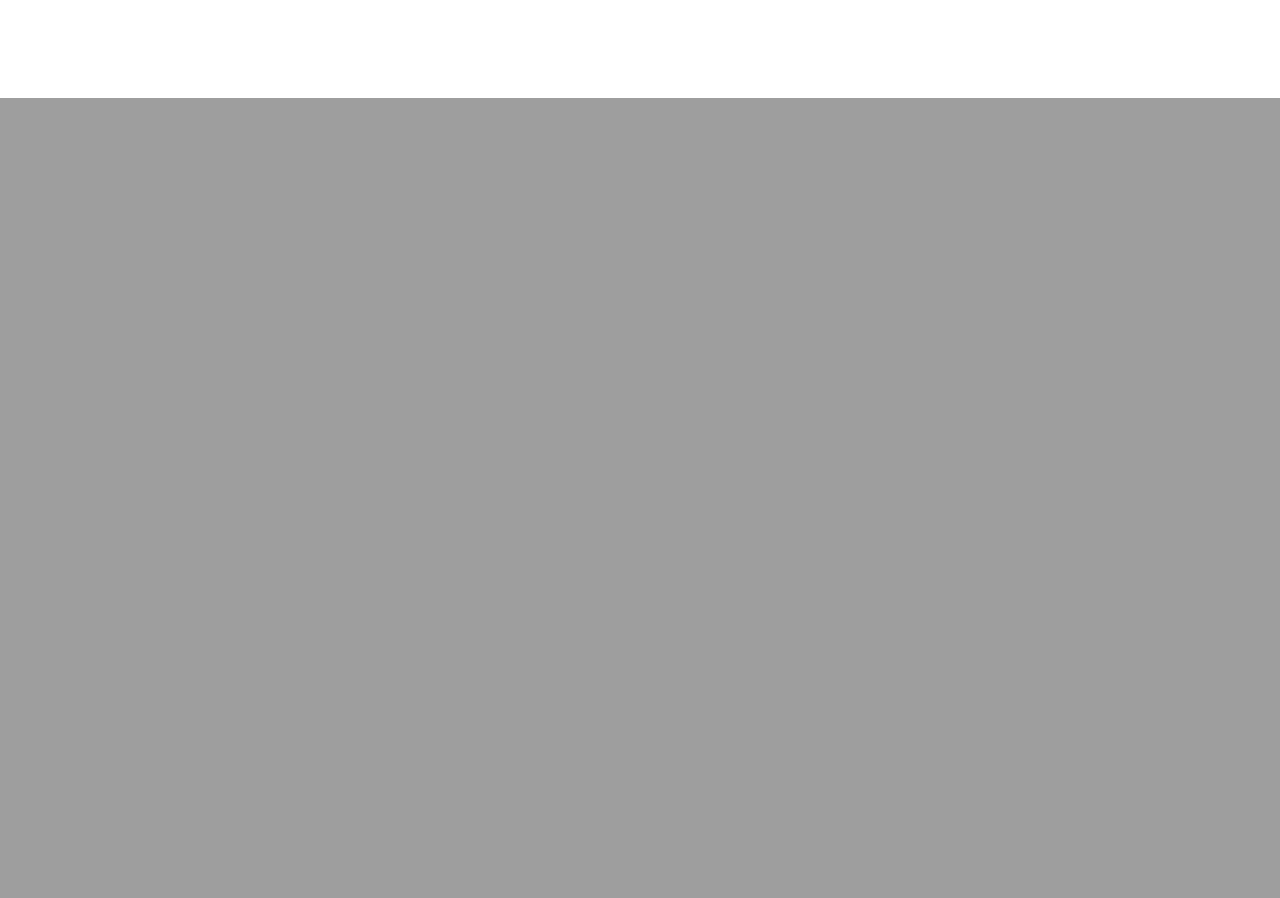
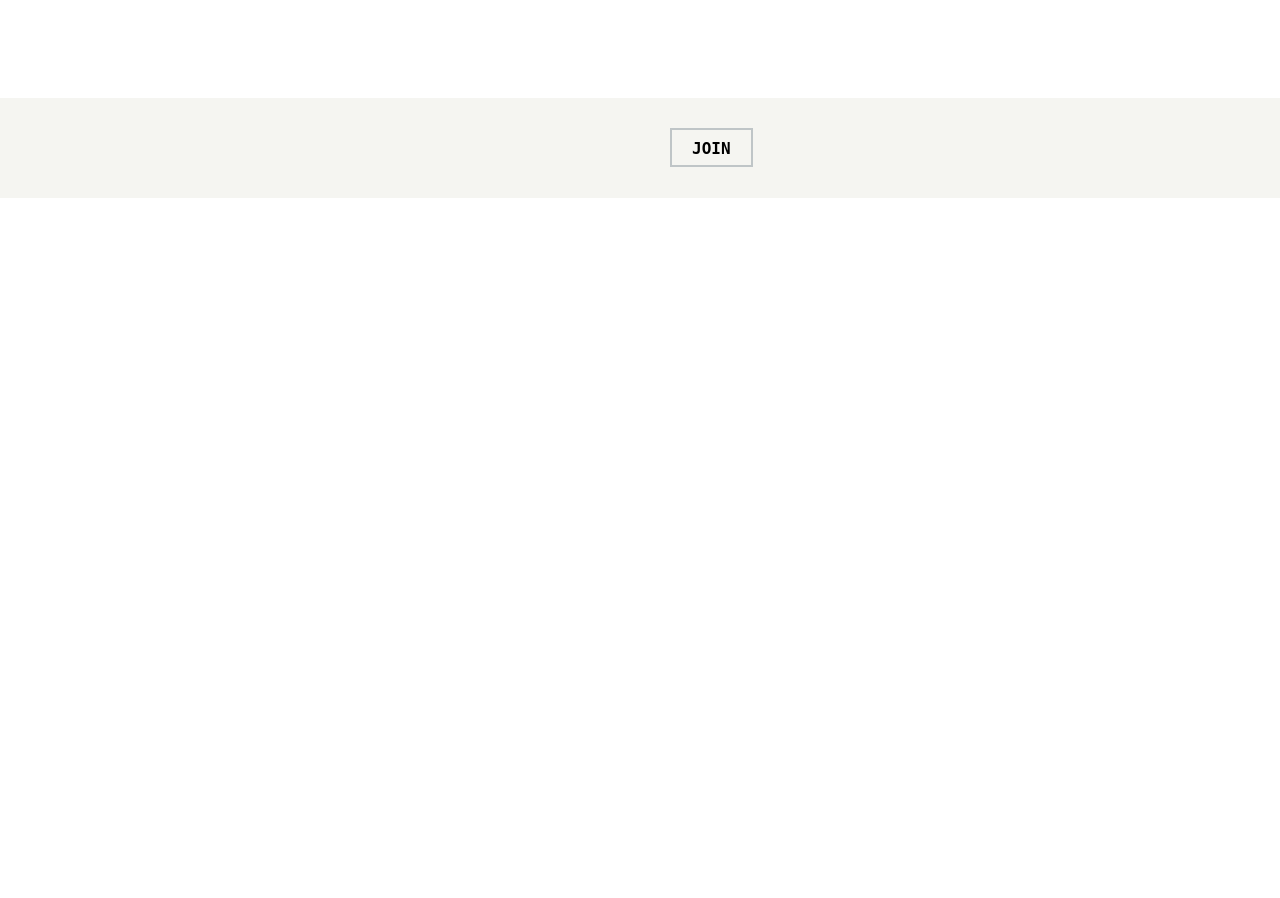
Before and after one commit to TomMc608/Swallotail-Tea, a web app: file index.html in a window 1280 px wide. Shown: the part 1761-2659 px from the top of the page. Before the commit the page ends 1859 px from the top, so only its background shows below. Run offline with its HTML, style and script files only (its server is not run), Linux system fonts and the light colour scheme.

Commit message:
centered Join text and restructured tea.js files and css

```diff
--- a/assets/css/main.css
+++ b/assets/css/main.css
@@ -559,3 +559,37 @@ body{
     font-size: 20px;
 
 }
+
+.section-3{
+   position: relative;
+   background-color: white;
+   height: 800px;
+   top: 959px;
+}
+
+.Join{
+   position: relative;
+   z-index: 300;
+   height: 100px;
+   padding: 30px;
+   background-color: #F5F5F1;
+
+}
+
+.join-btn{
+   position: absolute;
+   font-size: 16px;
+   text-transform: uppercase;
+   font-family: GT Pressura Mono,Roboto Mono,monospace;
+    color: black;
+    border: 2px solid #bfc5c7;
+    padding: 9px 20px 7px ;
+    font-weight: bold;
+    margin-left: 50%;
+
+
+    width: fit-content;
+    align-items: center;
+
+
+}
--- a/assets/css/tea.css
+++ b/assets/css/tea.css
@@ -11,7 +11,7 @@
 
     width: 200px;
     height: 300px;
-    background-color: gray;
+    background-color: #f5f5f1;
     border-radius: 10px;
     overflow: hidden;
     color: white;
--- a/index.html
+++ b/index.html
@@ -35,7 +35,7 @@
         </div>
 
         <div id="item-2">
-          <a href="/">
+          <a href="tea.html">
             <h1 class="tea_link">teas</h1>
           </a>
         </div>
@@ -115,7 +115,10 @@
     </div>
 
     <div class="section-3">
+      <div class="Join">
+       <div class="join-btn">Join</div>
 
+      </div>
 
     </div>
   </body>
```
Also changed, not shown: assets/js/tea.js (added, +24 -0 lines), tea.html (+1 -29 lines), assets/js/test.js (renamed from test.js).
